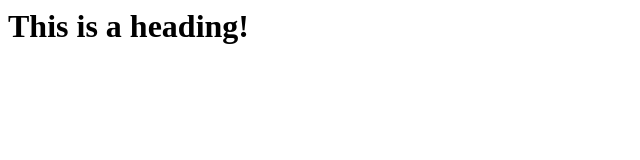
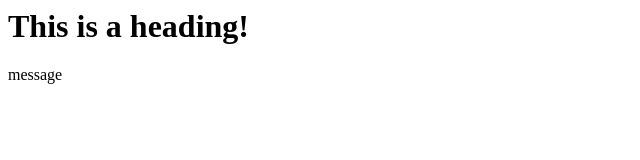
Before and after one commit to ankitsubedi89/html-test-server, a plain HTML site: page index.html in a window 1280 px wide. Shown: the full height of the page, 0-640 px from the left. Drawn offline with Linux system fonts and the light colour scheme.

Commit message:
Added p tag

```diff
--- a/index.html
+++ b/index.html
@@ -7,5 +7,6 @@
 </head>
 <body>
     <h1>This is a heading!</h1>
+    <p>message</p>
 </body>
 </html>
```
